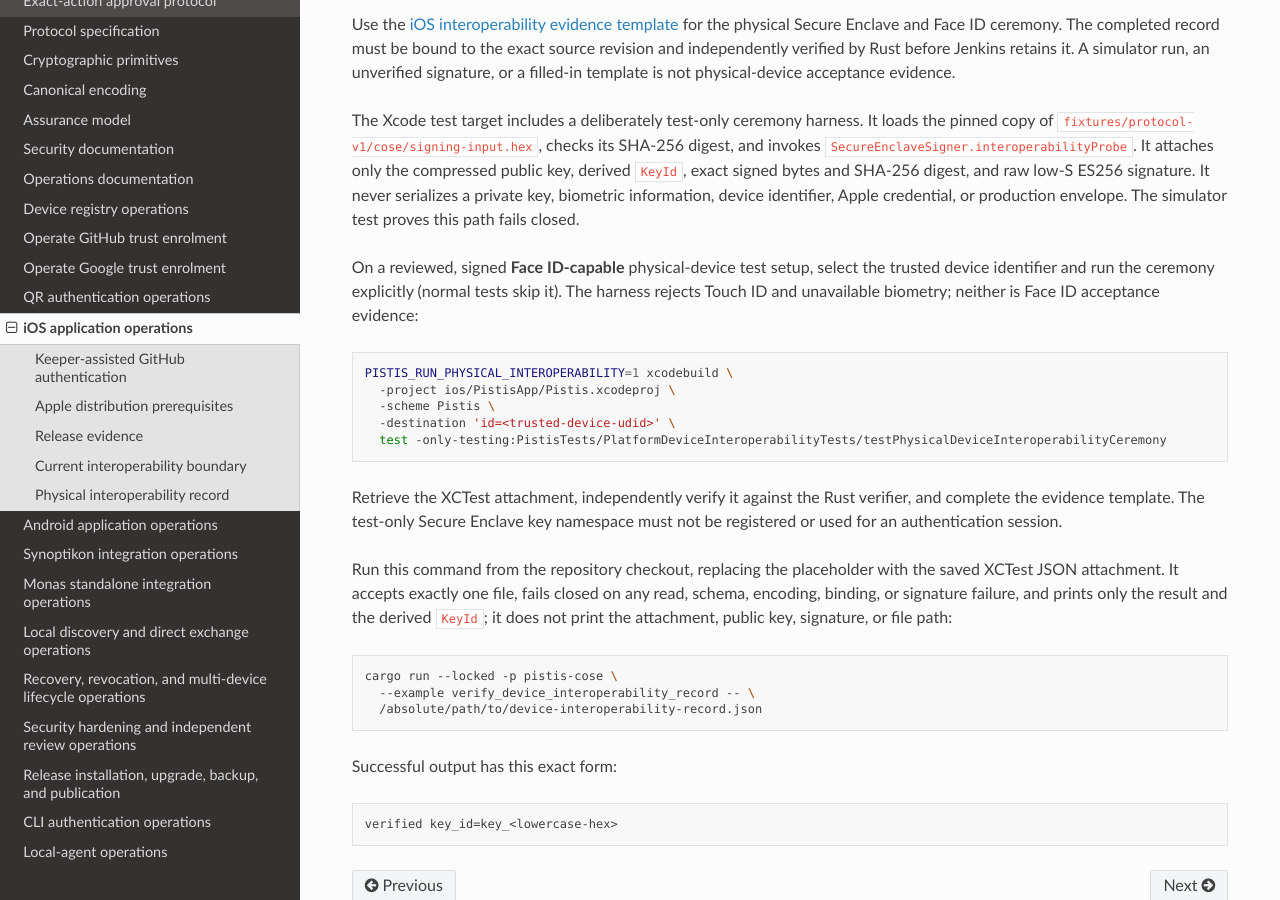
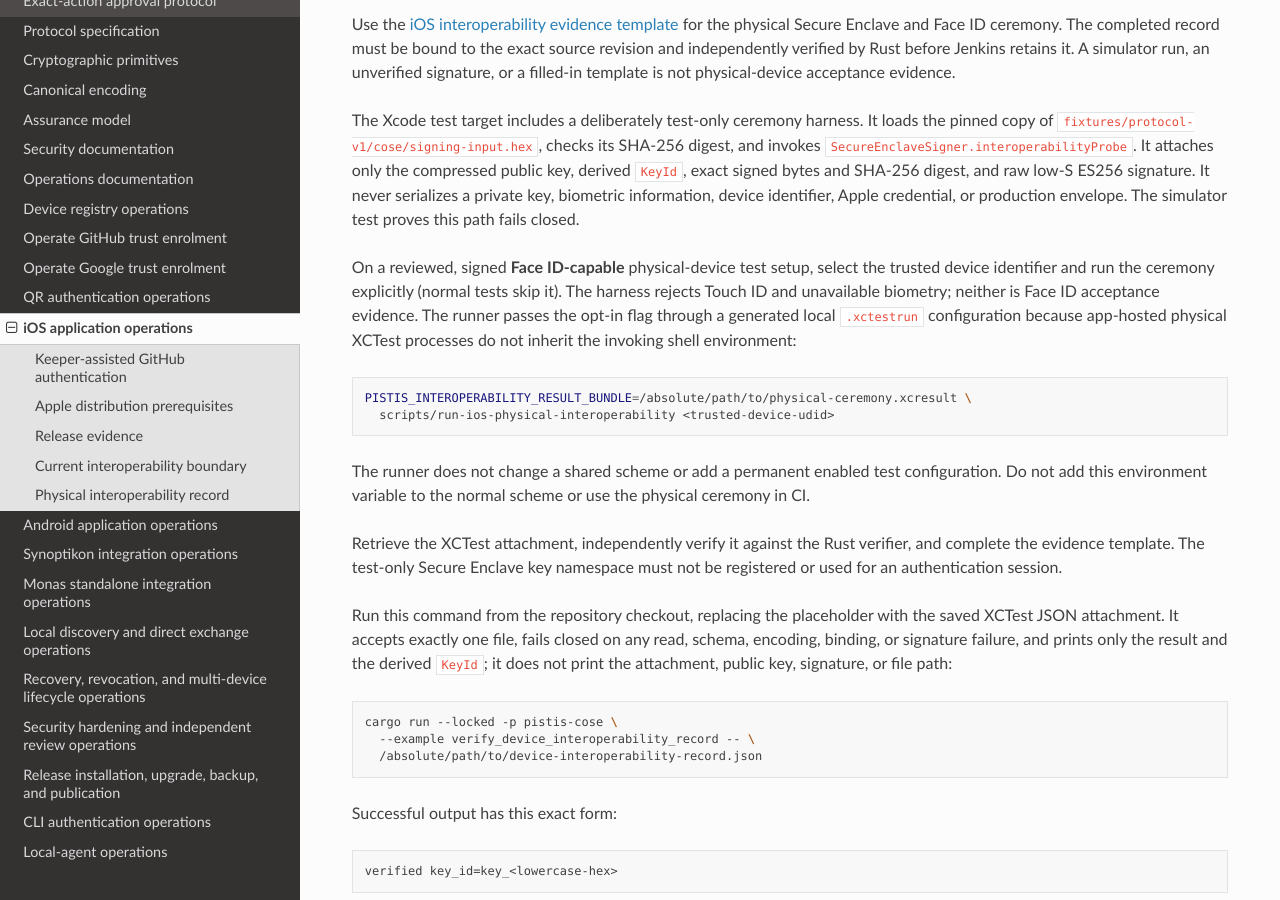
Before and after one commit to sagrudd/pistis, a Sphinx documentation site: the page built from docs/operations/ios.md, in a window 1280 px wide and 900 px high, scrolled down 1436 px. Built offline with Sphinx 7.4.7 and the Read the Docs theme 3.1.0, drawn with Linux system fonts in a browser that asks for light colours; the version number could not be read and is left out.

Commit message:
Add physical iOS interoperability runner

````diff
--- a/docs/operations/ios.md
+++ b/docs/operations/ios.md
@@ -81,15 +81,18 @@ production envelope. The simulator test proves this path fails closed.
 On a reviewed, signed **Face ID-capable** physical-device test setup, select
 the trusted device identifier and run the ceremony explicitly (normal tests
 skip it). The harness rejects Touch ID and unavailable biometry; neither is
-Face ID acceptance evidence:
+Face ID acceptance evidence. The runner passes the opt-in flag through a
+generated local `.xctestrun` configuration because app-hosted physical XCTest
+processes do not inherit the invoking shell environment:
 
 ```sh
-PISTIS_RUN_PHYSICAL_INTEROPERABILITY=1 xcodebuild \
-  -project ios/PistisApp/Pistis.xcodeproj \
-  -scheme Pistis \
-  -destination 'id=<trusted-device-udid>' \
-  test -only-testing:PistisTests/PlatformDeviceInteroperabilityTests/testPhysicalDeviceInteroperabilityCeremony
+PISTIS_INTEROPERABILITY_RESULT_BUNDLE=/absolute/path/to/physical-ceremony.xcresult \
+  scripts/run-ios-physical-interoperability <trusted-device-udid>
 ```
+
+The runner does not change a shared scheme or add a permanent enabled test
+configuration. Do not add this environment variable to the normal scheme or
+use the physical ceremony in CI.
 
 Retrieve the XCTest attachment, independently verify it against the Rust
 verifier, and complete the evidence template. The test-only Secure Enclave
````
Also changed, not shown: 1 other file.
